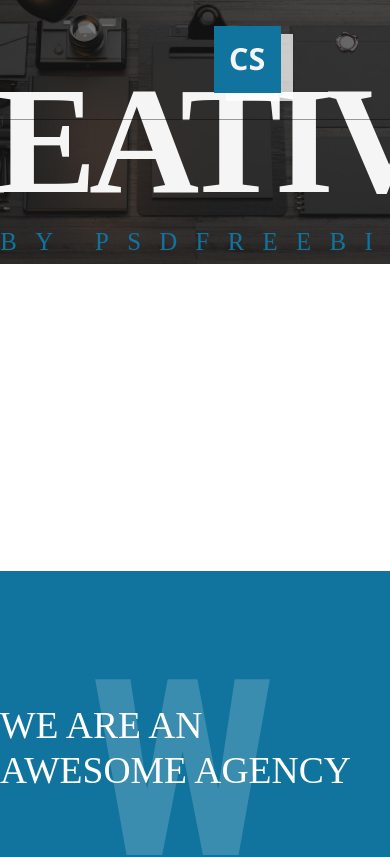
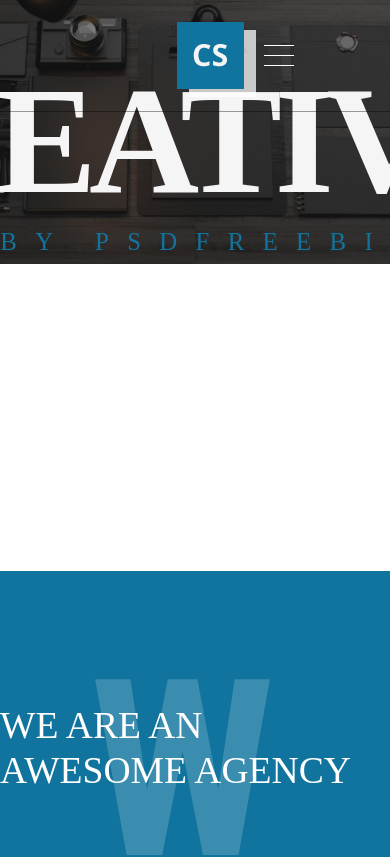
Before and after one commit to PLUGman16/Creative, a React (Create React App) app: page / in a window 390 px wide. Shown: the top 857 px of the page. Built offline with nearby package versions, Linux system fonts and the light colour scheme.

Commit message:
add Burger

```diff
--- a/src/Components/Nav/Navigation.jsx
+++ b/src/Components/Nav/Navigation.jsx
@@ -1,4 +1,4 @@
-import React from "react";
+import React, { useRef, useState } from "react";
 import './nav.css'
 import Logo from './img/logo.png'
 import T from './img/t.png'
@@ -7,13 +7,31 @@ import S from './img/s.png'
 import In from './img/in.png'
 
 export const Nav = () => {
+    let [position, setPosition] = useState({
+    })
+    const ten = {top: '-400px'}, hundred = {top: '0px'}
+    const Open = () => {
+        navBtn.current = !navBtn.current
+        if(navBtn.current == true) {
+            setPosition({...position, ...ten})
+        } else {
+            setPosition({...position, ...hundred})
+        }
+    }
+    const navBtn = useRef(false)
+
     return (
         <>
             <div className='nav'>
+                <input id="navChecbox" ref={navBtn} type="checkbox" className="nav__btn"/>
+                <label onClick={Open} htmlFor='navChecbox' className="nav__labelBtn">
+                    <span></span>
+                </label>
                 <div className="nav__logo">
                     <img src={Logo} alt="Упс! Здесь должно было быть Лого" className="nav__logo-img" />
                 </div>
 
+                <div style={position} className="nav__navbar">
                 <div className="nav__links">
                     <ul className="nav__links__list">
                         <li className="nav__links__list-item">
@@ -73,6 +91,7 @@ export const Nav = () => {
                         </li>
                     </ul>
                 </div>
+                </div>
             </div>
         </>
     )
--- a/src/Components/Nav/nav.css
+++ b/src/Components/Nav/nav.css
@@ -1,5 +1,5 @@
 .nav {
-    padding: 22px 214px 22px;
+    padding: 22px 0 22px;
 
     -webkit-box-shadow: 0px 1px 0px 0px rgba(0, 0, 0, 0.38);
     -moz-box-shadow: 0px 1px 0px 0px rgba(0, 0, 0, 0.38);
@@ -7,6 +7,7 @@
 
     display: flex;
     align-items: center;
+    justify-content: center;
     width: 100%;
 
     position: fixed;
@@ -23,7 +24,9 @@
     box-shadow: 12px 8px 0px 0px rgba(255, 255, 255, 0.74);
 }
 
-
+.nav__navbar {
+    display: flex;
+}
 .nav__links{
     height: 100%;
     margin-left: 163px;
@@ -34,6 +37,11 @@
 }
 .nav__links__list-item {
     padding: 0 25.5px;
+}
+@media(max-width: 1200px) {
+    .nav__links__list-item {
+        padding: 0 12px;
+    }
 }
 .nav__links__list-link {
     position: relative;
@@ -71,3 +79,75 @@
     transition-timing-function: cubic-bezier(0.6,0.1,0.15,0.8);
     transform: scale(1.2);
 }
+
+
+
+.nav__labelBtn {
+    display: none;
+}
+.nav__btn {
+    display: none;
+}
+@media(max-width: 1000px) {
+    .nav__navbar {
+        display: flex;
+        flex-direction: column;
+        align-items: center;
+
+        position: absolute;
+        right: 0;
+        top: -400px;
+        background-color: grey;
+        transition: .5s;
+        transition-timing-function: cubic-bezier(0.6,0.1,0.15,0.8);
+
+    }
+    .nav__links {
+        margin: 0;
+    }
+    .nav__links__list {
+        display: inline-block;
+        padding: 0;
+    }
+    .nav__links__list-item {
+        padding: 10px 0;
+        font-size: 24px;
+    }
+    .nav__socialLink-list {
+        padding: 0;
+    }
+
+
+    .nav__labelBtn {
+        display: block;
+        position: relative;
+        right: -30%;
+    }
+    .nav__labelBtn span {
+        display: block;
+        width: 30px;
+        height: 1px;
+        background-color: #fff;
+    }
+    .nav__labelBtn::after {
+        content: '';
+        display: block;
+        width: 30px;
+        height: 1px;
+        background-color: #fff;
+        position: absolute;
+        top: 10px;
+    }
+    .nav__labelBtn::before {
+        content: '';
+        display: block;
+        width: 30px;
+        height: 1px;
+        background-color: #fff;
+        position: absolute;
+        top: -10px;
+    }
+    .nav__btn {
+        display: none;
+    }
+}
```
